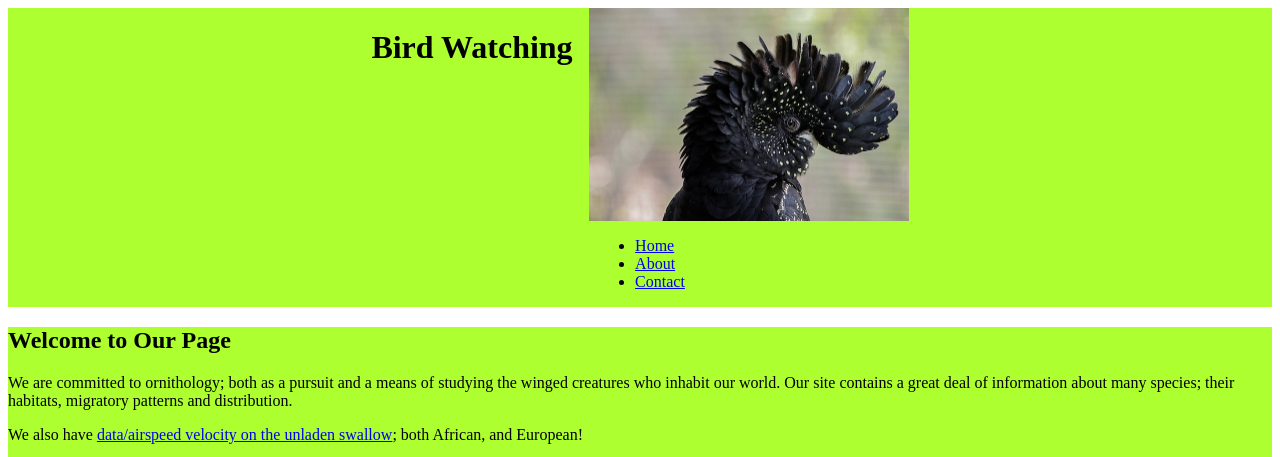
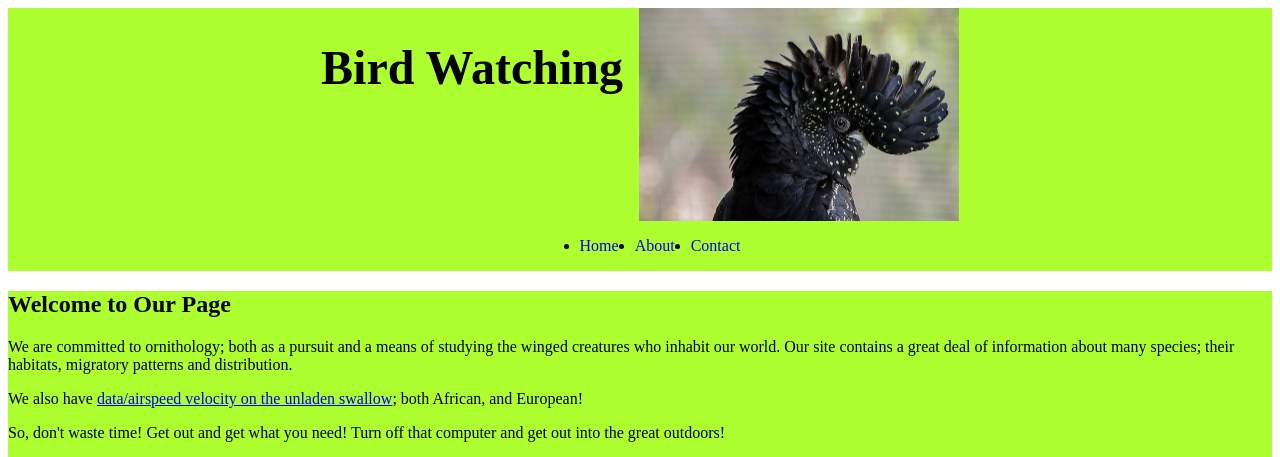
Before and after one commit to Photoglyph/BirdWatching, a plain HTML site: page index.html in a window 1280 px wide. Shown: the top 457 px of the page. Drawn offline with Linux system fonts and the light colour scheme.

Commit message:
Add nav functions

```diff
--- a/styles.css
+++ b/styles.css
@@ -18,5 +18,15 @@ align-items: center;
 }
 h1{
     /* For font-sizes, use ems. */
-}font-size: 3em;
+font-size: 3em;
 font-weight: 700;
+}
+nav ul {
+display: flex;
+gap: 1rem;
+}
+
+nav a {
+text-decoration: none;
+
+}
```
